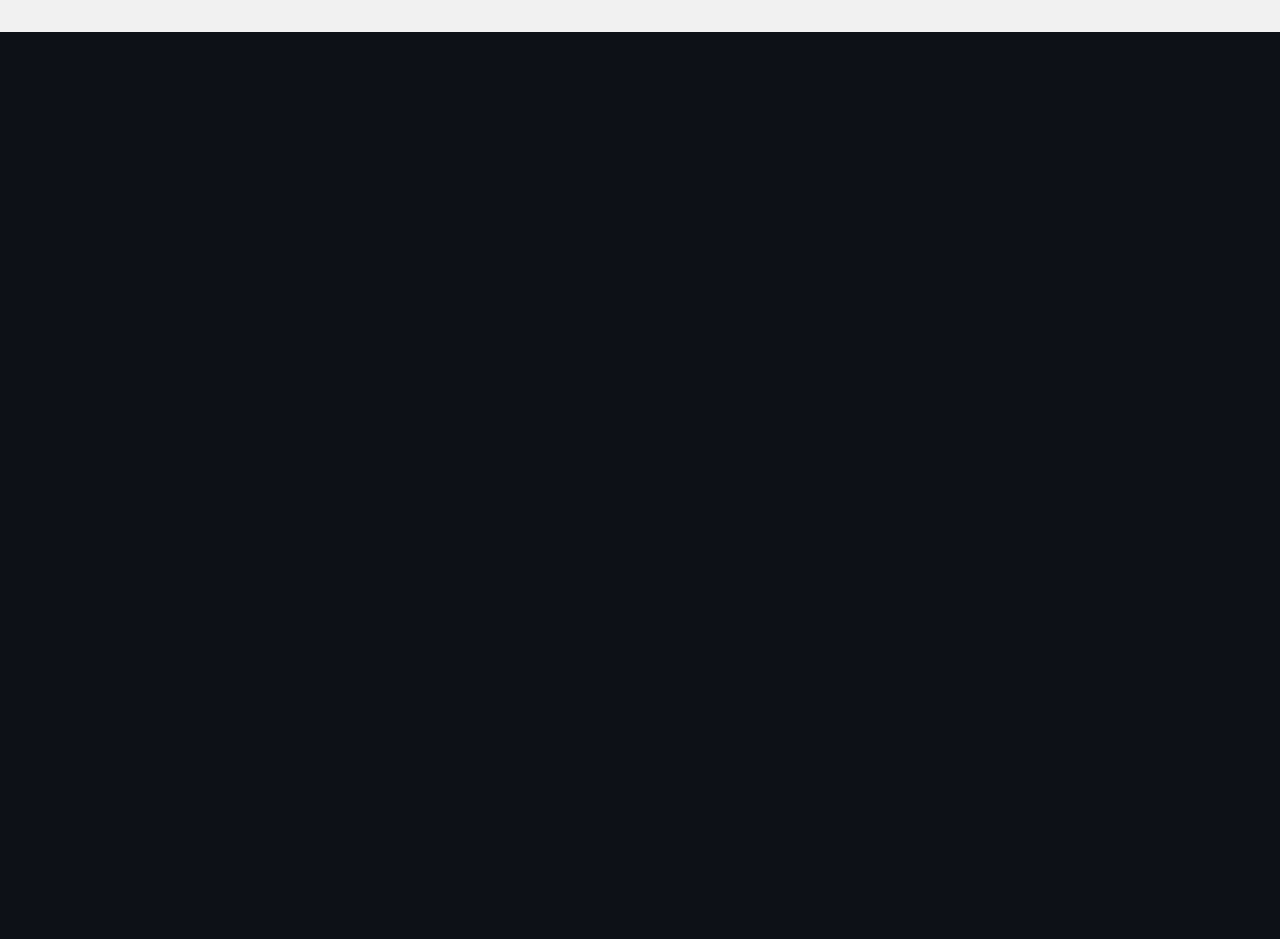
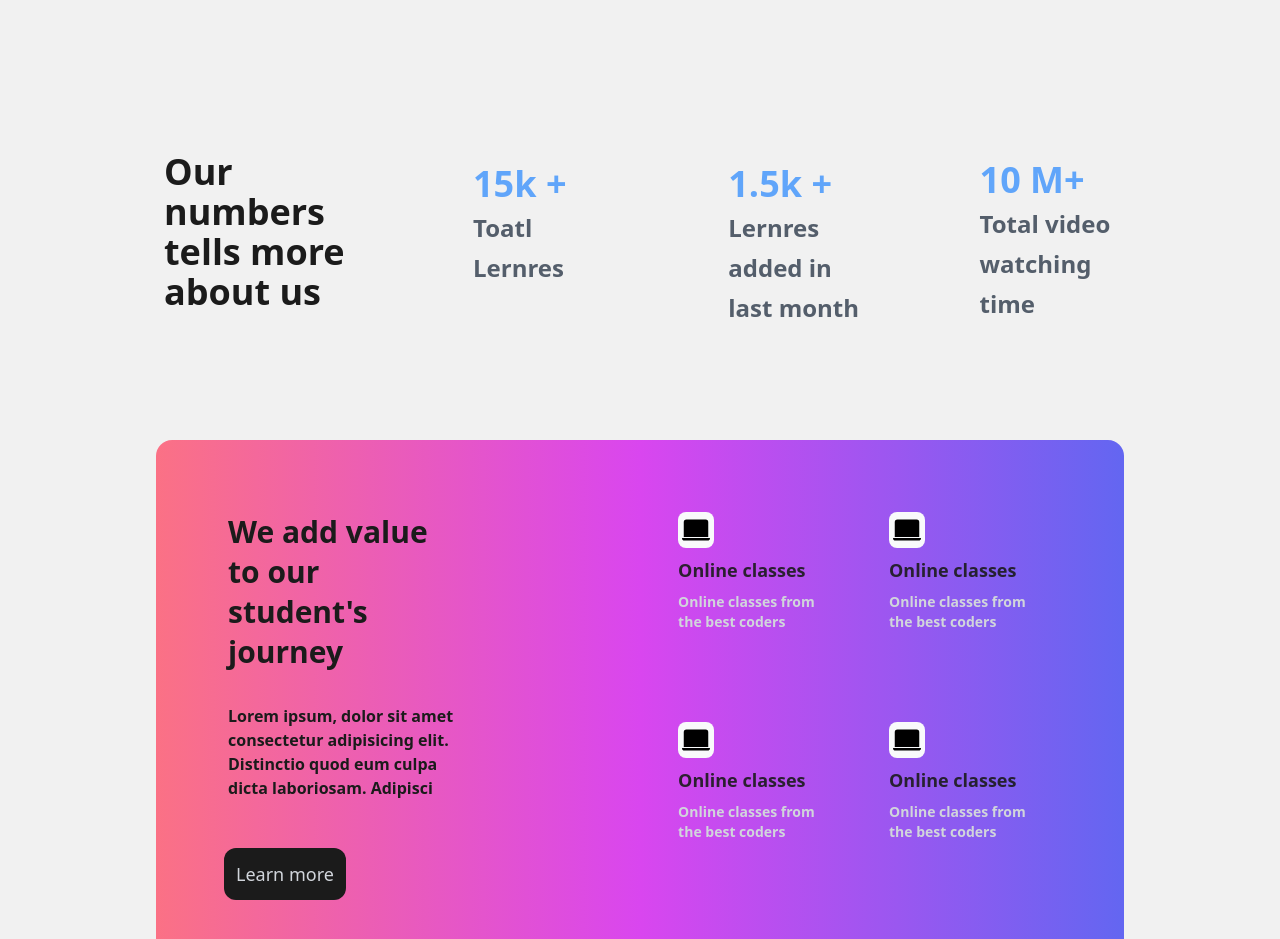
Before and after one commit to jay-bhogayata/codeXacdamy, a React (Vite) app: page /home in a window 1280 px wide. Shown: the part 600-1539 px from the top of the page. Before the commit the page ends 800 px from the top, so only its background shows below. Built offline with nearby package versions, Linux system fonts and the light colour scheme.

Commit message:
complete till section 3 of lending page

```diff
--- a/package.json
+++ b/package.json
@@ -12,7 +12,6 @@
     "@headlessui/react": "^1.6.6",
     "daisyui": "^2.20.0",
     "dotenv": "^16.0.1",
-
     "react": "^18.2.0",
     "react-dom": "^18.2.0",
     "react-icons": "^4.4.0",
--- a/src/pages/Home.jsx
+++ b/src/pages/Home.jsx
@@ -1,7 +1,7 @@
 import React from "react";
 import Navbar from "../components/Navbar";
 import Laern from "../assets/Learn.svg";
-
+import { BsFillLaptopFill } from "react-icons/bs";
 
 const Home = () => {
   return (
@@ -9,15 +9,13 @@ const Home = () => {
       {/* navbar */}
       <Navbar />
 
-      {/* section1  */}
+      {/* section 1 */}
       <div className="bg-[#f1f1f1]   flex lg:flex-row flex-col">
         <div className="lg:w-1/2 lg:h-1/2 w-full flex flex-col justify-center p-5 md:p-20 lg:px-36 space-y-10">
-          <h1
-          className="text-5xl font-bold text-[#1b1b1b] leading-sung"
-          >Leran new coding skills from top coders</h1>
-          <p
-          className="text-xl font-bold text-gray-600/95 "
-          >
+          <h1 className="text-5xl font-bold text-[#1b1b1b] leading-sung">
+            Leran new coding skills from top coders
+          </h1>
+          <p className="text-xl font-bold text-gray-600/95 ">
             High Quality Course at Affordable prices. We are latest in tech and
             highest in quality.
           </p>
@@ -25,18 +23,97 @@ const Home = () => {
             Start Learnning Today
           </button>
         </div>
-        <div className="lg:w-1/2 lg:h-1/2 w-full flex flex-col justify-center p-5 md:p-20 lg:px-36" >
+        <div className="lg:w-1/2 lg:h-1/2 w-full flex flex-col justify-center p-5 md:p-20 lg:px-36">
           <img src={Laern} alt="" />
         </div>
-
-
-
-      </div>
-      <div>
-        <p></p>
       </div>
 
+      {/* section 2 */}
+      <div className="bg-[#f1f1f1]   flex lg:flex-row flex-col text-black">
+        <div className="lg:h-1/2 w-full flex lg:flex-row flex-col p-5  md:p-20 lg:px-36 lg:space-x-20 space-y-8 justify-center ">
+          <p className="text-4xl font-bold text-[#1b1b1b] lg:w-1/3 flex my-auto p-5 leading-10 mt-5">
+            Our numbers tells more about us
+          </p>
+          <p className="text-2xl font-bold text-gray-600/95 p-5 lg:w-1/4 leading-10">
+            <span className="text-4xl font-bold text-blue-400">15k +</span>
+            <br />
+            Toatl Lernres
+          </p>
+          <p className="text-2xl font-bold text-gray-600/95 p-5 lg:w-1/4 leading-10">
+            <span className="text-4xl font-bold text-blue-400">1.5k +</span>
+            <br />
+            Lernres added in last month
+          </p>
+          <p className="text-2xl font-bold text-gray-600/95 p-4 lg:w-1/4 leading-10 ">
+            <span className="text-4xl font-bold text-blue-400">10 M+</span>
+            <br />
+            Total video watching time
+          </p>
+        </div>
+      </div>
 
+      {/* section 3 */}
+      <div className="bg-[#f1f1f1] flex lg:flex-row flex-col text-black p-3 ">
+        <div
+          className="w-full lg:p-10 p-2 lg:mx-36 bg-gradient-to-r from-rose-400 via-fuchsia-500 to-indigo-500
+        rounded-2xl mb-10 flex lg:space-x-3 flex-col lg:space-y-0 space-y-3 lg:flex-row"
+        >
+          <div className="bg-pink- lg:w-1/2 w-full lg:p-4">
+            <p className="text-3xl font-bold text-[#1b1b1b] p-4 lg:w-2/3 leading-10 ">
+              We add value to our student's journey
+            </p>
+            <p className="text-md font-semibold text-[#1b1b1b] p-4 lg:w-2/3 ">
+              Lorem ipsum, dolor sit amet consectetur adipisicing elit. Distinctio quod eum culpa dicta laboriosam. Adipisci
+            </p>
+            <button className="bg-[#1b1b1b] text-lg text-gray-300 p-3 rounded-xl mt-8 ml-3">
+              Learn more
+            </button>
+          </div>
+          <div className=" lg:w-1/2 w-full p-2  flex flex-wrap ">
+            <div className="space-y-2 lg:p-6 p-2 w-1/2">
+              <BsFillLaptopFill className="text-4xl p-1 rounded-lg bg-gray-50 " />
+
+              <p className="text-lg font-bold text-[#1b1b1b]/90 ">
+                Online classes
+              </p>
+              <p className="text-sm font-semibold text-gray-300 ">
+                Online classes from the best coders
+              </p>
+            </div>
+            <div className="space-y-2  lg:p-6 p-2 w-1/2">
+              <BsFillLaptopFill className="text-4xl p-1 rounded-lg bg-gray-50 " />
+
+              <p className="text-lg font-bold text-[#1b1b1b]/90 ">
+                Online classes
+              </p>
+              <p className="text-sm font-semibold text-gray-300 ">
+                Online classes from the best coders
+              </p>
+            </div>
+            <div className="space-y-2 lg:p-6 p-2 w-1/2">
+              <BsFillLaptopFill className="text-4xl p-1 rounded-lg bg-gray-50 " />
+
+              <p className="text-lg font-bold text-[#1b1b1b]/90 ">
+                Online classes
+              </p>
+              <p className="text-sm font-semibold text-gray-300 ">
+                Online classes from the best coders
+              </p>
+            </div>
+            <div className="space-y-2 lg:p-6 p-2 w-1/2">
+              <BsFillLaptopFill className="text-4xl p-1 rounded-lg bg-gray-50 " />
+
+              <p className="text-lg font-bold text-[#1b1b1b]/90 ">
+                Online classes
+              </p>
+              <p className="text-sm font-semibold text-gray-300 ">
+                Online classes from the best coders
+              </p>
+            </div>
+
+          </div>
+        </div>
+      </div>
     </div>
   );
 };
```
Also changed, not shown: 1 other file (tests, documents, lock files or other folders).
